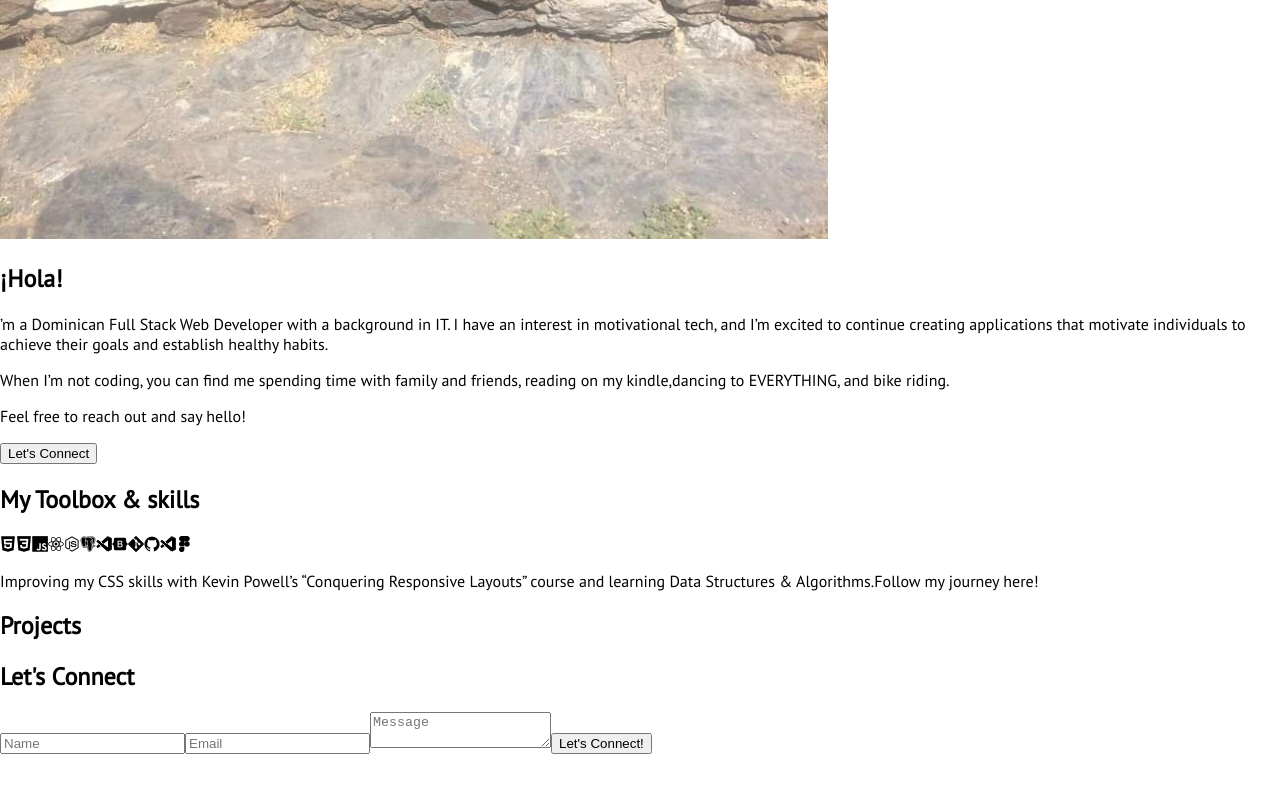
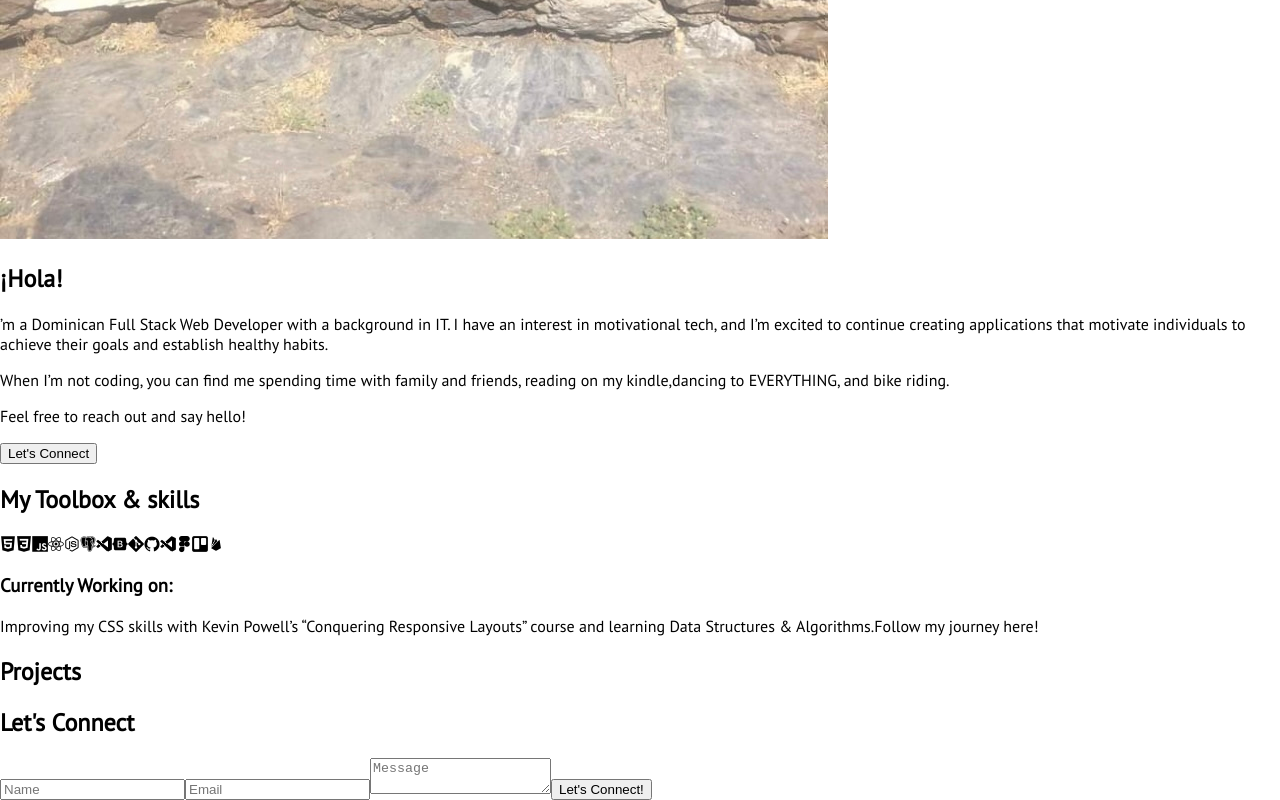
Before and after one commit to Tpichardo/portfolio, a React (Create React App) app: page / in a window 1280 px wide. Shown: the part 1559-2359 px from the top of the page. Before the commit the page ends 2313 px from the top, so only its background shows below. Built offline with nearby package versions, Linux system fonts and the light colour scheme.

Commit message:
Adds more skills to toolboc

```diff
--- a/src/Components/Skills-Tools.js
+++ b/src/Components/Skills-Tools.js
@@ -17,7 +17,10 @@ const Skills = () => {
                 <i class="devicon-github-original"></i>
                 <i class="devicon-vscode-plain"></i>
                 <i class="devicon-figma-plain"></i>
+                <i class="devicon-trello-plain"></i>
+                <i class="devicon-firebase-plain"></i>
             </div>
+            <h3>Currently Working on:</h3>
             <p className="currently">
                 Improving my CSS skills with Kevin Powell’s “Conquering Responsive Layouts” course and learning Data Structures & Algorithms.
                 <span onClick={() => window.open('https://twitter.com/PichardoTalia')}>
```
